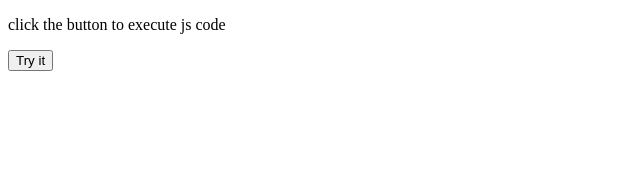
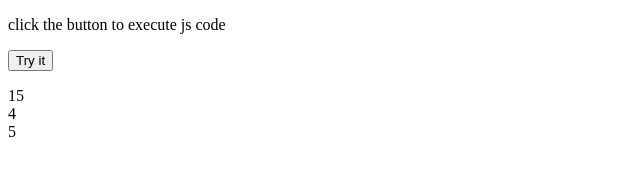
Before and after one commit to achyut479/project, a plain HTML site: page Array sorting and mapping in JavaScript/eval.html in a window 1280 px wide. Both pictures are taken after a click on the button "Try it". Shown: the full height of the page, 0-640 px from the left. Drawn offline with Linux system fonts and the light colour scheme.

Commit message:
eval.html2

```diff
--- a/Array sorting and mapping in JavaScript/eval.html
+++ b/Array sorting and mapping in JavaScript/eval.html
@@ -13,7 +13,8 @@
             var b = eval("2 * 2") + "<br>";
             var c = eval("y-x") + "<br>";
             var res = a + b + c; //concatenate results
-            document.getElementById("result").innerHTML = z;
+            document.getElementById("result").innerHTML = res;
         }
+    </script>
 </body>
 </html>
```
